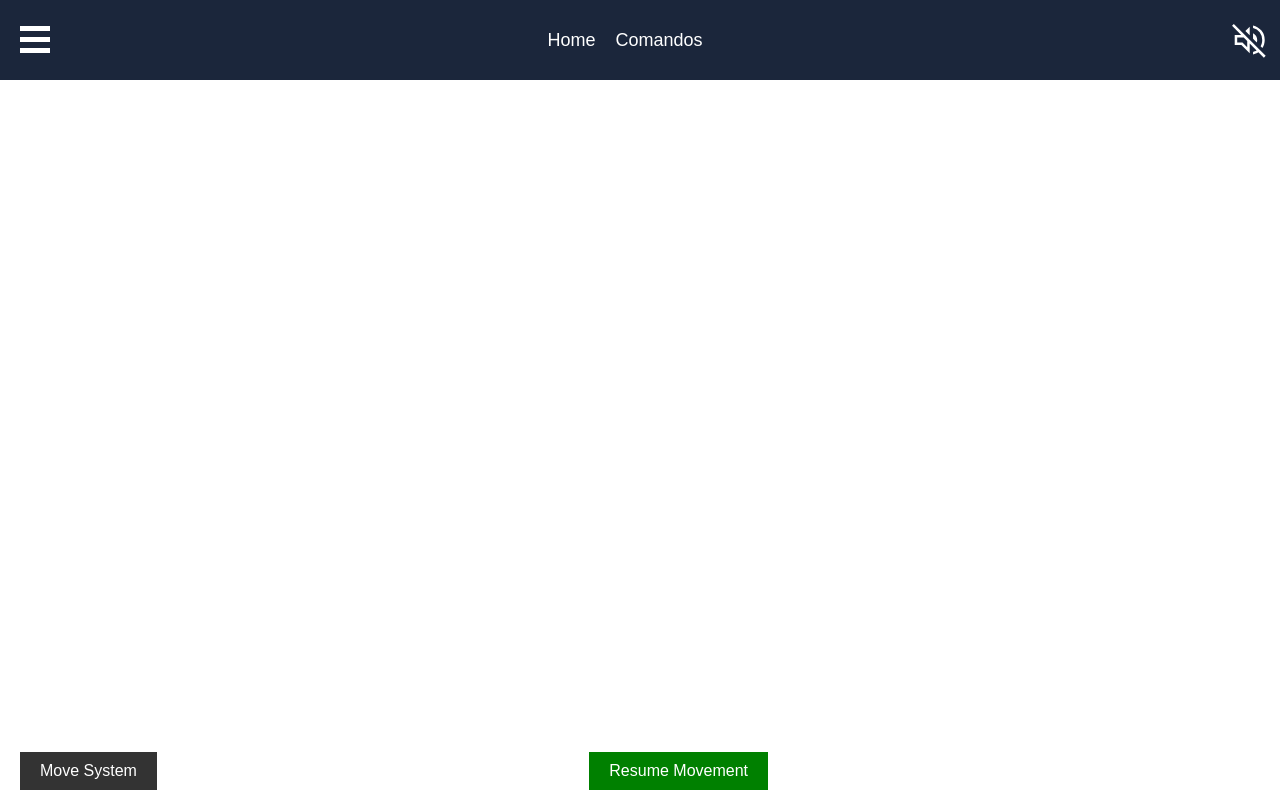
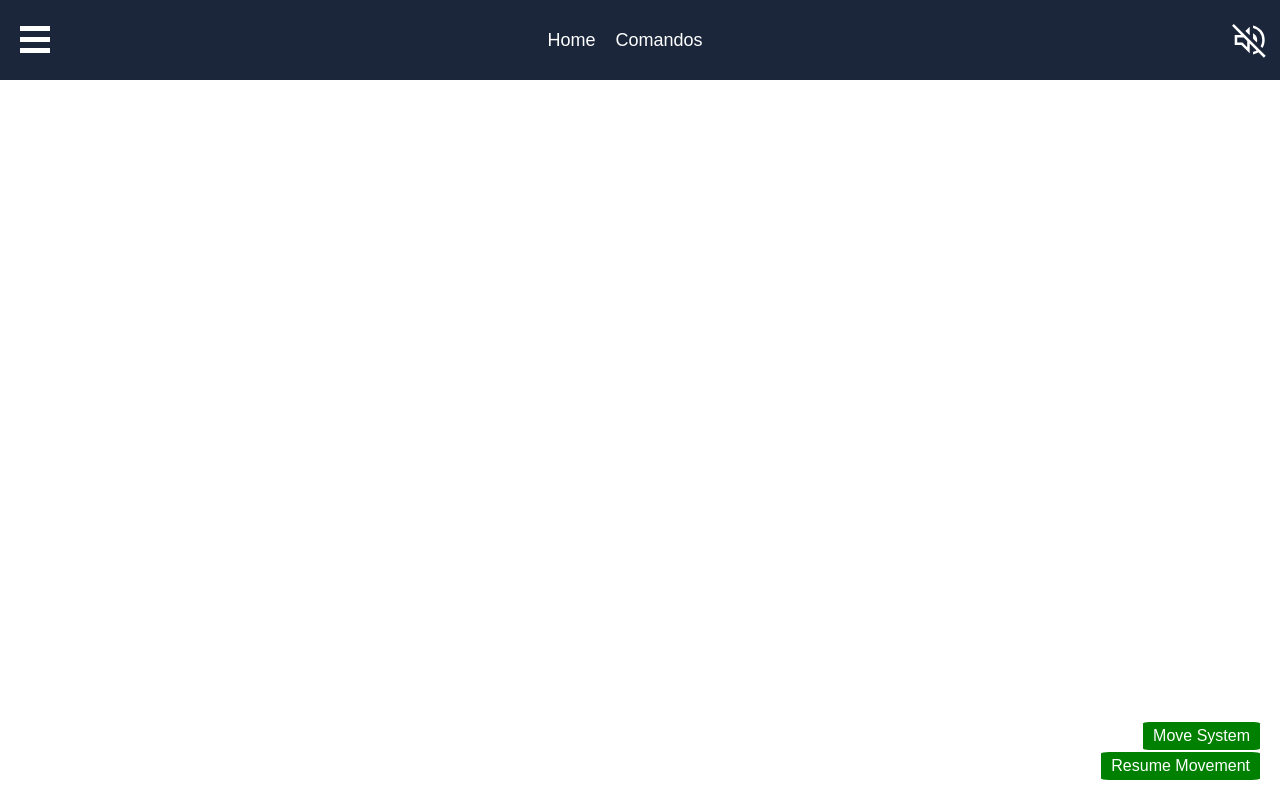
Before and after one commit to prsousa8/solar_system_computer-graphics, a website built with Vite: page index.html in a window 1280 px wide. Shown: the top 800 px of the page. Built offline with nearby package versions, Linux system fonts and the light colour scheme.

Commit message:
Alterações no front

```diff
--- a/style.css
+++ b/style.css
@@ -46,14 +46,15 @@ header button {
 
 #moveSystem {
     position: absolute;
-    bottom: 10px;
-    left: 20px;
-    padding: 10px 20px;
+    bottom: 50px;
+    right: 20px;
+    padding: 5px 10px;
     font-size: 16px;
     cursor: pointer;
-    background-color: #333;
+    background-color: green;
     color: #fff;
     border: none;
+    border-radius: 5%;
 }
 
 #resetButton {
@@ -70,14 +71,15 @@ header button {
 
 #toggleMovement {
     position: absolute;
-    bottom: 10px;
-    right: 40%;
-    padding: 10px 20px;
+    bottom: 20px;
+    right: 20px;
+    padding: 5px 10px;
     font-size: 16px;
     cursor: pointer;
     background-color: green;
     color: #fff;
     border: none;
+    border-radius: 5%;
 }
 
 a {
```
Also changed, not shown: index.html (+1 -0 lines).
